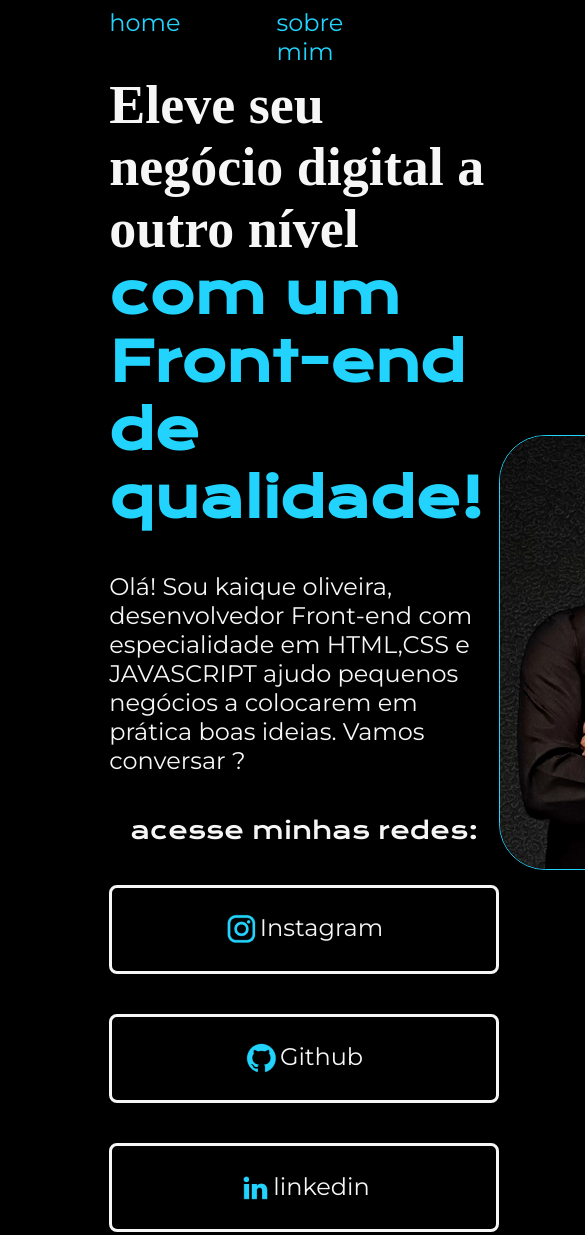
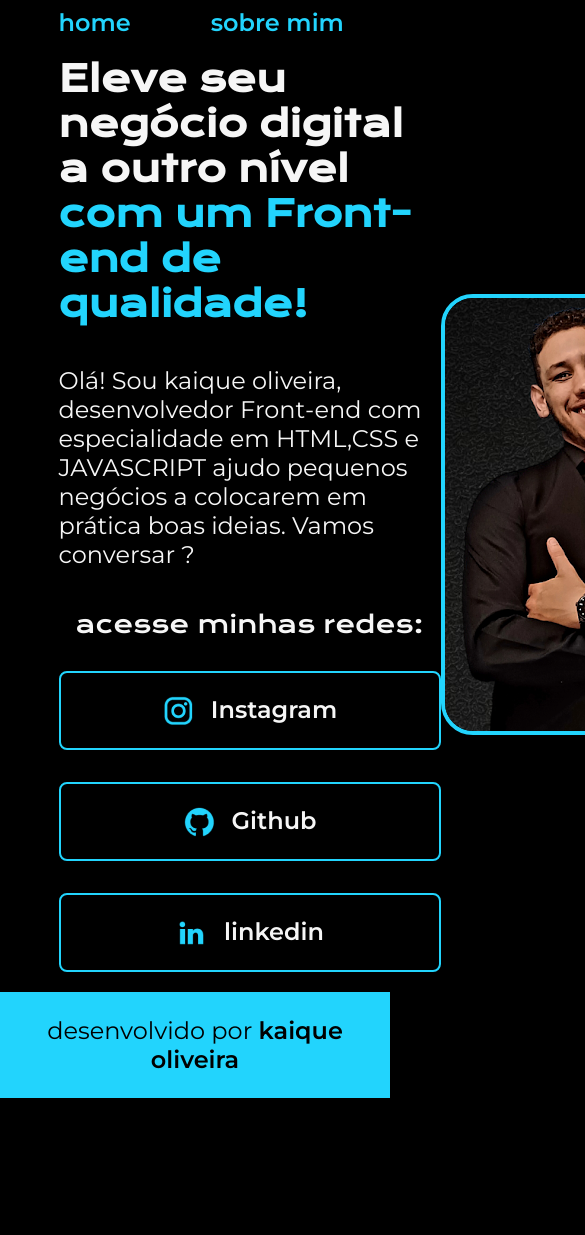
Before and after one commit to kaique-s-oliveira/portifolio, a plain HTML site: page index.html in a window 390 px wide. Shown: the top 1235 px of the page, 585 px wide, since content can reach past the window. After the commit the page ends 1098 px from the top, so only its background shows below. Drawn offline with nearby package versions, Linux system fonts and the light colour scheme.

Commit message:
tornando responsivo

```diff
--- a/index.html
+++ b/index.html
@@ -15,17 +15,16 @@
     </header>
     <main class="apresentacao">
         <section class="apresentacao__conteudo">
-            <h1 class="apresentacao__conteudo__titulo">Eleve seu negócio digital a outro nível <strong class="titulo">com um Front-end de qualidade!</strong></h1>
+            <h1 class="apresentacao__conteudo__titulo">Eleve seu negócio digital a outro nível <strong class="titulo-destaque">com um Front-end de qualidade!</strong></h1>
 
-                <p class="apresentacao__conteudo__texto">Olá! Sou kaique oliveira, desenvolvedor Front-end com especialidade em HTML,CSS e JAVASCRIPT ajudo pequenos negócios a colocarem em prática boas ideias. Vamos conversar ?</p><div class="apresentacao__conteudo__botao">
-                        <h2 class="apresentacao__subtitulo">acesse minhas redes:</h2>
-                <a href="https://www.instagram.com/kaique.maque/" class="apresentacao__conteudo__botao__link
-                "><img src="/assets/instagram.png" alt="logo do instagram">
+                <p class="apresentacao__conteudo__texto">Olá! Sou kaique oliveira, desenvolvedor Front-end com especialidade em HTML,CSS e JAVASCRIPT ajudo pequenos negócios a colocarem em prática boas ideias. Vamos conversar ?</p>
+                <div class="apresentacao__links">
+                        <h2 class="apresentacao__links__subtitulo">acesse minhas redes:</h2>
+                <a href="https://www.instagram.com/kaique.maque/" class="apresentacao__links__link"><img src="/assets/instagram.png" alt="logo do instagram">
                 Instagram</a>
-                <a href="https://github.com/kaique-s-oliveira" class="apresentacao__conteudo__botao__link
-                "><img src="/assets/github.png" alt="logo do github">
+                <a href="https://github.com/kaique-s-oliveira" class="apresentacao__links__link"><img src="/assets/github.png" alt="logo do github">
                 Github</a>
-                <a href="https://www.linkedin.com/in/kaique-s-oliveira-5993a6206/" class="apresentacao__conteudo__botao__link
+                <a href="https://www.linkedin.com/in/kaique-s-oliveira-5993a6206/" class="apresentacao__links__link
                 "><img src="/assets/linkedin.png" alt="logo do linkedin">
                 linkedin</a>
 
--- a/style/style.css
+++ b/style/style.css
@@ -1,100 +1,103 @@
-@import url('https://fonts.googleapis.com/css2?family=Krona+One&family=Montserrat:ital,wght@0,100..900;1,100..900&display=swap');
+@import url('https://fonts.googleapis.com/css2?family=Krona+One&family=Montserrat:wght@400;600&display=swap');
 
-:root{
+:root {
     --cor-primaria: #000000;
-    --cor-segundaria: #f6f6f6;
-    --cor-terciaria: #22d4fd;
-    --cor-houver: #272727;
-    --fonte-primara: "Krona One", serif;
-    --fonte-segundaria: 'montserrat',sans-serif;
+    --cor-secundaria: #F6F6F6;
+    --cor-terciaria: #22D4FD;
+    --cor-hover: #272727;
+
+    --fonte-primaria: 'Krona One', sans-serif;
+    --fonte-secundaria: 'Montserrat', sans-serif;
+}
+*{
+    margin: 0;
+    padding: 0;
 }
 
-  *{  padding: 0;
-    margin: 0;
-  }
 body{
     box-sizing: border-box;
     background-color: var(--cor-primaria);
-    color:var(--cor-segundaria);
+    color: var(--cor-secundaria);
 }
 .cabecalho{
-    padding: 2% 0 0 28% ;
+    padding: 2% 0% 0% 15%;
 }
 .cabecalho__menu{
     display: flex;
-    gap: 6rem;
+    gap: 80px;
 }
 .cabecalho__menu__link{
-    font-family:var(--fonte-segundaria);
-    font-size:  1.5rem;
-    font-size: 600;
+    font-family: var(--fonte-secundaria);
+    font-size: 1.5rem;
+    font-weight: 600;
     color: var(--cor-terciaria);
     text-decoration: none;
 }
-
-.titulo{
-    color: var(--cor-terciaria);
-   font-family:var(--fonte-primara);
-}
 .apresentacao{
-
+    padding: 5% 15%;
     display: flex;
     align-items: center;
     justify-content: space-between;
-    margin: 2% 28%;
 }
 .apresentacao__conteudo{
-    width: 39rem;
-   display: flex;
-   flex-direction: column;
-   gap: 2.5rem;
-  font-size: 2.25rem;
+    width: 615px;
+    display: flex;
+    flex-direction: column;
+    gap: 40px;
+}
+
+.apresentacao__conteudo__titulo{
+    font-size: 2.25rem;
+    font-family: var(--fonte-primaria);
+}
+.titulo-destaque{
+    color: var(--cor-terciaria);
 }
 .apresentacao__conteudo__texto{
     font-size: 1.5rem;
-    font-family:var(--fonte-segundaria);
+    font-family: var(--fonte-secundaria);
 }
-.apresentacao__conteudo__botao{
+
+.apresentacao__links{
     display: flex;
+    flex-direction: column;
     justify-content: space-between;
-    flex-direction: column;
     align-items: center;
-    gap: 2.5rem;
-
+    gap: 32px;
 }
-.apresentacao__subtitulo{
-    font-family:var(--fonte-primara);
+.apresentacao__links__subtitulo{
+    font-family: var(--fonte-primaria);
     font-weight: 400;
     font-size: 1.5rem;
 }
-.apresentacao__conteudo__botao__link{
-    /* background-color: #22d4fd; */
+.apresentacao__links__link{
     display: flex;
     justify-content: center;
-    gap: 0.1rem;
-    width: 24rem;
+    gap: 16px;
+    border: 2px solid var(--cor-terciaria);
+    width: 378px;
     text-align: center;
-    border-radius: 0.5rem;
+    border-radius: 8px;
     font-size: 1.5rem;
-   padding: 1.6rem 0;
-   text-decoration: none;
-   color: var(--cor-segundaria);
-   font-family:var(--fonte-segundaria);
-   border:0.2rem solid var(--cor-segundaria);
+    font-weight: 600;
+    padding: 21.5px 0;
+    text-decoration: none;
+    color: var(--cor-secundaria);
+    font-family: var(--fonte-secundaria);
 }
-.apresentacao__conteudo__botao__link:hover{
-    background-color:var(--cor-houver);
-}
-.foto{
-    border: 0.1rem solid var(--cor-terciaria);
-    border-radius: 2.9rem;
+.apresentacao__links__link:hover{
+    background-color: var(--cor-hover);
 }
 .rodape{
-    color:var(--cor-primaria);
+    color: var(--cor-primaria);
     background-color: var(--cor-terciaria);
-    padding: 1.5rem;
+    padding: 24px;
     text-align: center;
-    font-family:var(--fonte-segundaria);
+    font-family: var(--fonte-secundaria);
     font-size: 1.5rem;
     font-weight: 400;
 }
+.foto{
+    border-radius: 2rem;
+    border: solid 0.3rem var(--cor-terciaria);
+}
```
